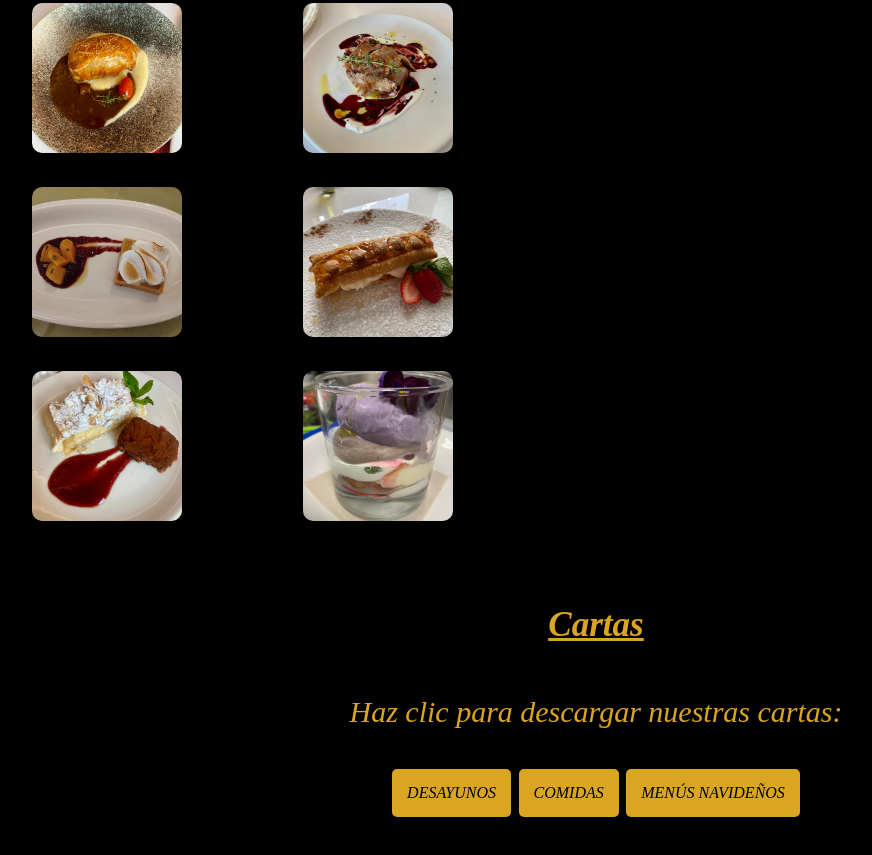
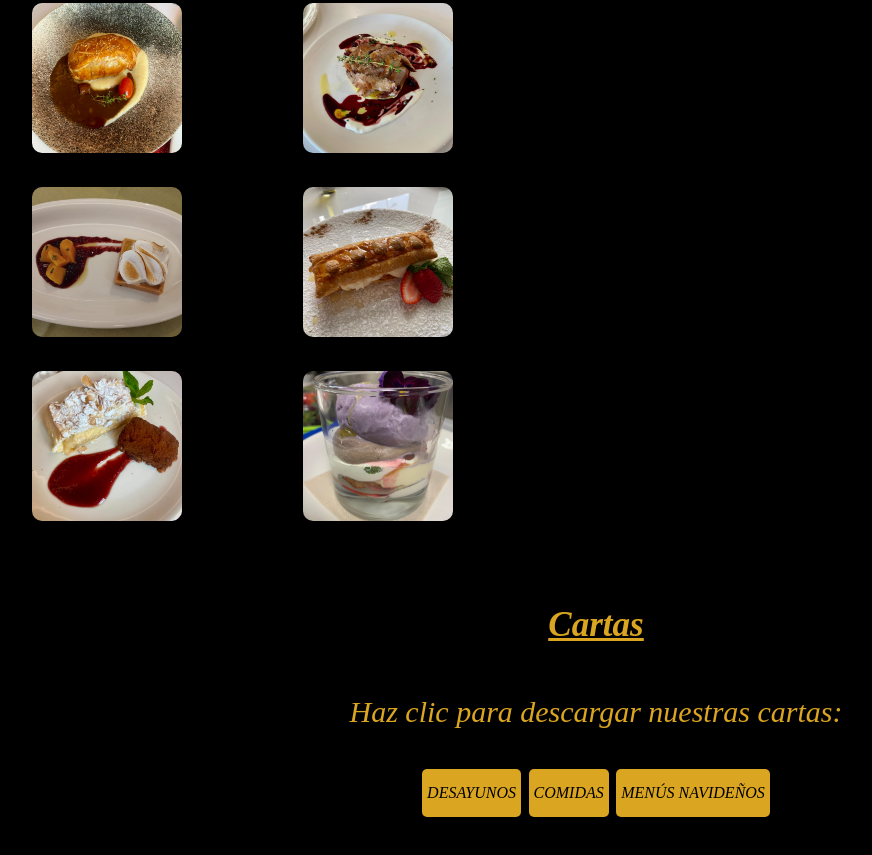
Before and after one commit to MiradordelGuadiana/opinion, a plain HTML site: page index.html in a window 1280 px wide. Shown: the part 1648-2503 px from the top of the page, without its empty margins (44-916 px from the left). Drawn offline with Linux system fonts and the light colour scheme.

Commit message:
Update hotel.css

```diff
--- a/hotel.css
+++ b/hotel.css
@@ -159,7 +159,7 @@ body{
 }
 .boton-pdf {
     display: inline-block;
-    padding: 15px 15px;
+    padding: 15px 5px;
     font-size: 16px;
     color: black;
     background-color: goldenrod;
```
